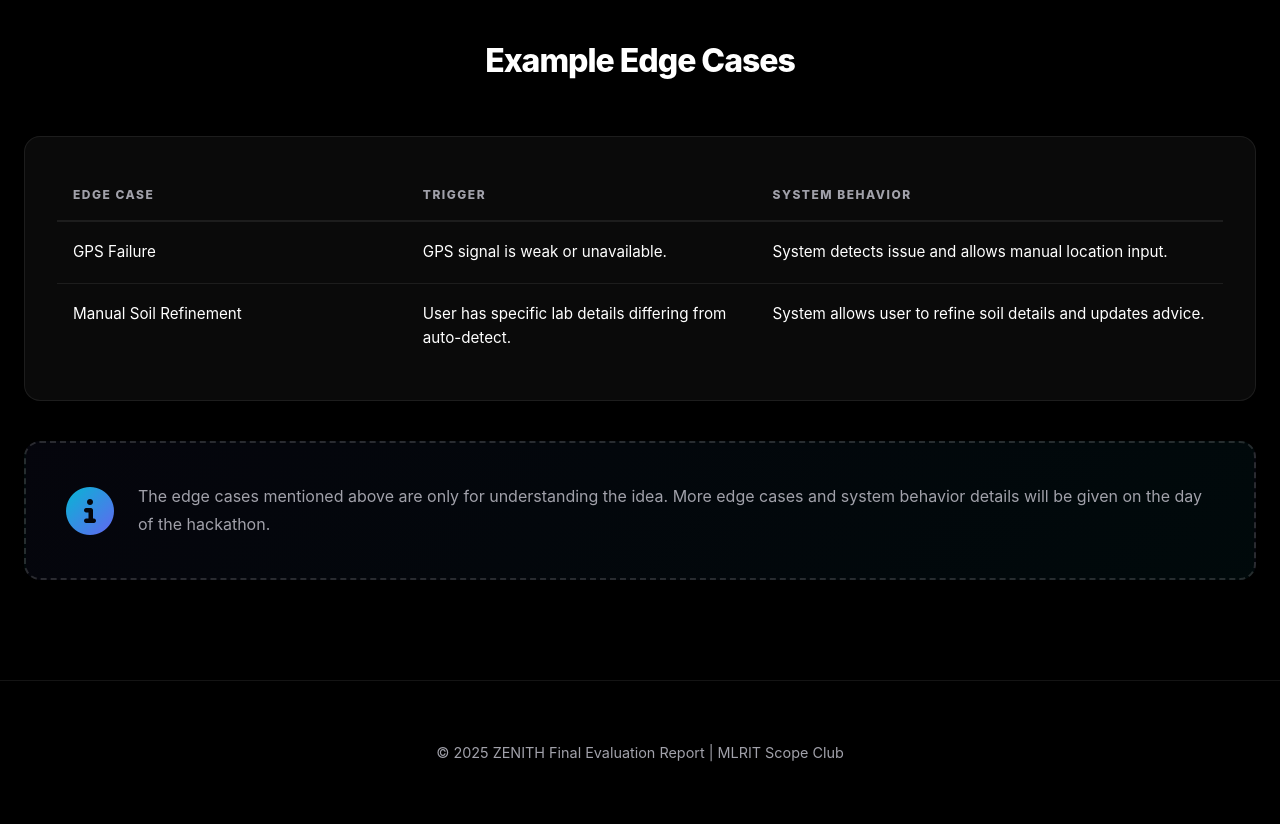
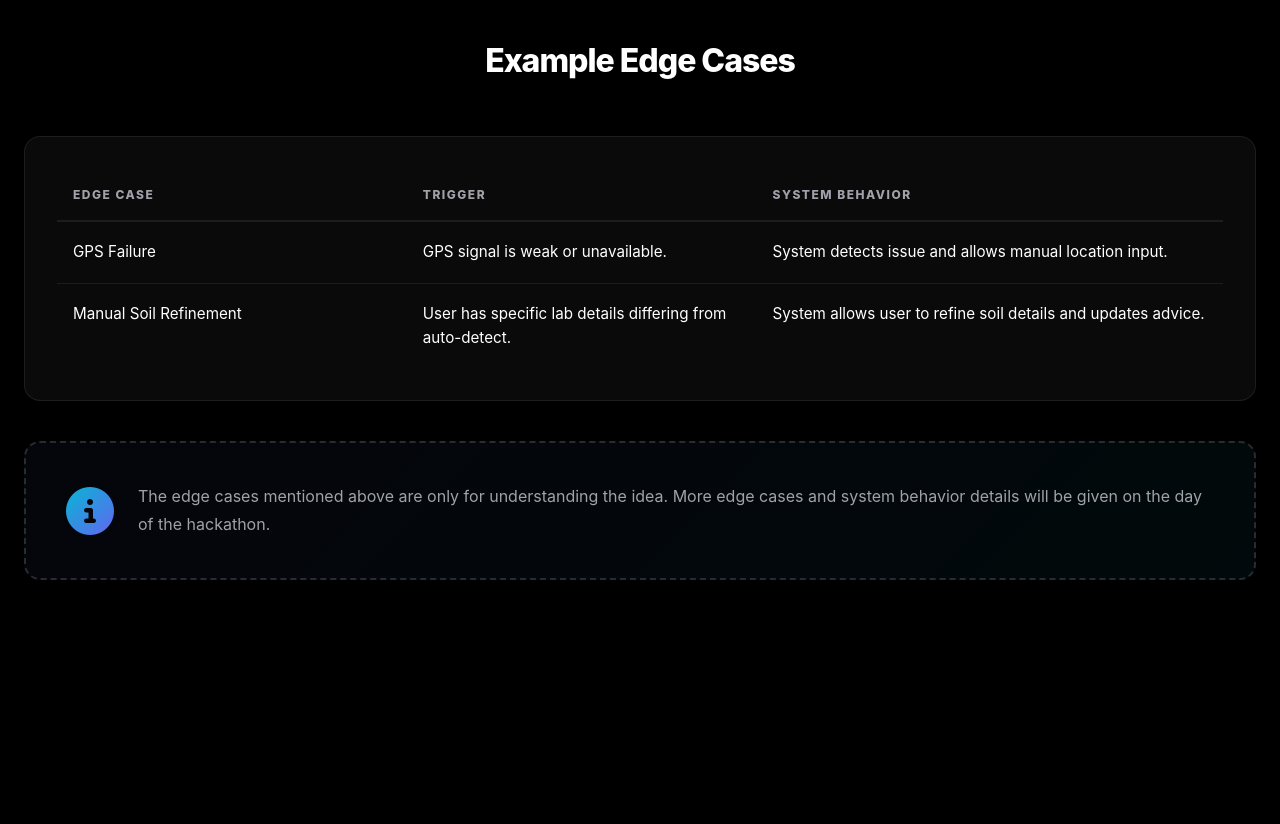
Before and after one commit to Srinivasc16/Zenithps, a plain HTML site: page index.html in a window 1280 px wide. Shown: the part 6337-7161 px from the top of the page. After the commit the page ends 7017 px from the top, so only its background shows below. Drawn offline with Linux system fonts and the light colour scheme.

Commit message:
Remove footer from index.html
Removed footer section containing copyright information.

```diff
--- a/index.html
+++ b/index.html
@@ -752,9 +752,5 @@
         </div>
     </section>
 
-    <footer>
-        <p>&copy; 2025 ZENITH Final Evaluation Report | MLRIT Scope Club</p>
-    </footer>
-
 </body>
 </html>
```
